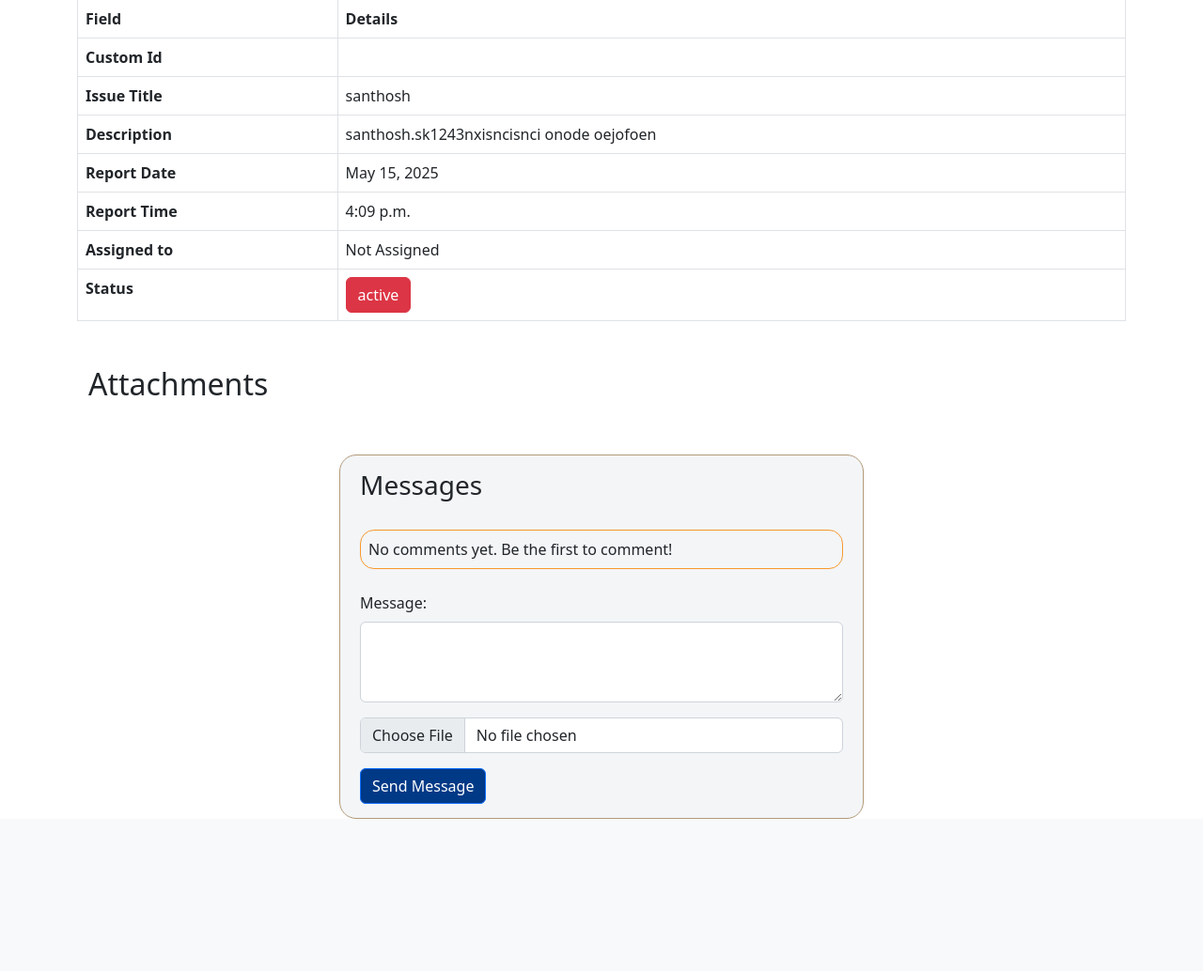
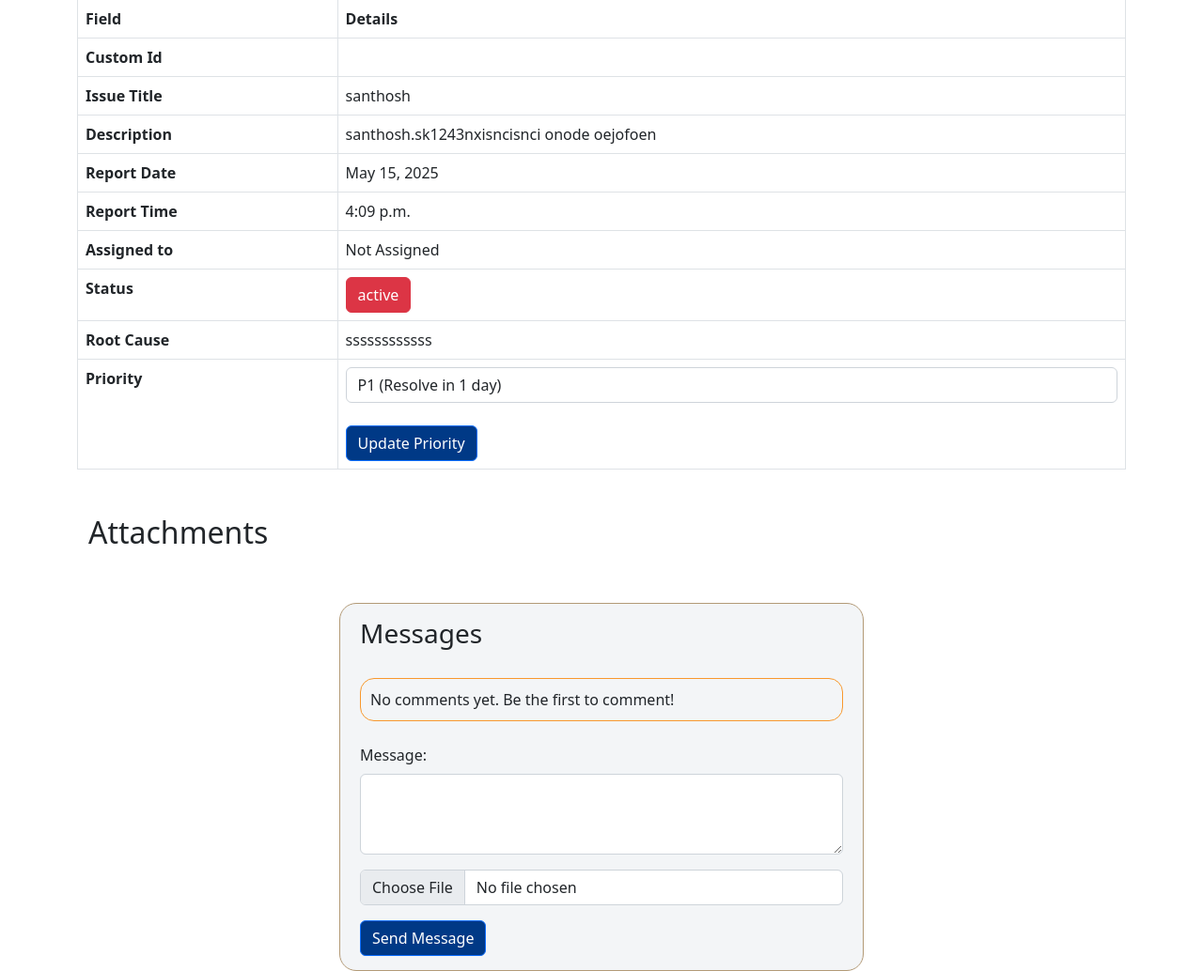
Before and after one commit to Santhu1243/chezzapp, a Django app: page /update-status/1/ in a window 1280 px wide. Shown: the part 272-1306 px from the top of the page at 94% size. Before the commit the page ends 1144 px from the top, so only its background shows below. Run offline with Django 5.2, Linux system fonts and the light colour scheme; a user stored in the database is signed in; data comes from the database, SQL or seed files in the repository; parts of the project's set-up code (start-up, migrations or seed data) failed here and were passed over; some libraries are stand-ins or nearby versions.

Commit message:
priority updated

```diff
--- a/chezzionwebapp/nonsap/models.py
+++ b/chezzionwebapp/nonsap/models.py
@@ -8,6 +8,12 @@ STATUS_CHOICES = [
     ('active', 'Active'),
     ('inprogress', 'inprogress'),
     ('resolved', 'Resolved'),
+]
+PRIORITY_CHOICES = [
+    ('P1', 'P1 - High'),
+    ('P2', 'P2 - Medium'),
+    ('P3', 'P3 - Low'),
+    ('P4', 'P4 - Custom'),
 ]
 
 class IncidentIssue(models.Model):
@@ -29,6 +35,11 @@ class IncidentIssue(models.Model):
          max_length=10,
          choices=STATUS_CHOICES,
          default='active',
+     )
+    priority = models.CharField(
+         max_length=10,
+         choices=PRIORITY_CHOICES,
+         default='P1',
      )
 
 
--- a/chezzionwebapp/nonsap/templates/incident-management/issue-status.html
+++ b/chezzionwebapp/nonsap/templates/incident-management/issue-status.html
@@ -59,6 +59,10 @@
 
                 </td>
             </tr>
+            <tr>
+                <td><strong>Root Cause</strong></td>
+                <td>{{ issue.root_cause }}</td>
+            </tr>
         </tbody>
     </table>
 
--- a/chezzionwebapp/nonsap/templates/incident-management/partials/comments.html
+++ b/chezzionwebapp/nonsap/templates/incident-management/partials/comments.html
@@ -37,9 +37,8 @@
 
 
             </li>
-            {% include 'incident-management/partials/pagination.html' %}
             {% empty %}
-            <li class="no-comments p-2">No comments yet. Be the first to comment!</li>
+            <li class="no-comments">No comments yet. Be the first to comment!</li>
             {% endfor %}
         </ul>
 
--- /dev/null
+++ b/chezzionwebapp/nonsap/templates/master/partials/priority_form.html
@@ -0,0 +1,66 @@
+<form method="post" action="{% url 'nonsap:update_priority' issue.id %}">
+    {% csrf_token %}
+    <div class="form-group d-md-flex">
+
+        <div class="col-12">
+            <select id="priority" name="priority" class="form-control">
+                <option value="p1" {% if issue.priority == 'p1' %}selected{% endif %}>P1 (Resolve in 1 day)</option>
+                <option value="p2" {% if issue.priority == 'p2' %}selected{% endif %}>P2 (Resolve in 3 days)</option>
+                <option value="p3" {% if issue.priority == 'p3' %}selected{% endif %}>P3 (Resolve in 6-7 days)</option>
+                <option value="p4" {% if issue.priority == 'p4' %}selected{% endif %}>P4 (Custom)</option>
+            </select>
+        </div>
+    </div>
+
+    <!-- Submit Button -->
+    <button type="submit" class="btn btn-primary mt-4">Update Priority</button>
+</form>
+
+<script>
+    $(document).ready(function () {
+        function calculateResolutionDate(daysToAdd) {
+            let currentDate = new Date();
+            currentDate.setDate(currentDate.getDate() + daysToAdd);
+
+            let day = currentDate.getDate();
+            let month = currentDate.getMonth() + 1; // Months are zero-based
+            let year = currentDate.getFullYear();
+
+            return (day < 10 ? '0' : '') + day + '/' + (month < 10 ? '0' : '') + month + '/' + year;
+        }
+
+        function updateResolutionDate() {
+            let priority = $('#priority').val();
+            let daysToAdd;
+
+            if (priority === "p1") daysToAdd = 1;
+            else if (priority === "p2") daysToAdd = 3;
+            else if (priority === "p3") daysToAdd = 6;
+            else if (priority === "p4") daysToAdd = parseInt($('#days').val());
+
+            $('#resolutionDate').val(calculateResolutionDate(daysToAdd));
+        }
+
+        // Update days input field based on priority
+        $('#priority').change(function () {
+            let priority = $(this).val();
+
+            if (priority === "p4") {
+                $('#days').prop("disabled", false);
+            } else {
+                $('#days').prop("disabled", true);
+                $('#days').val(priority === "p1" ? 1 : priority === "p2" ? 3 : 6);
+            }
+
+            updateResolutionDate();
+        });
+
+        // Update resolution date when custom days are entered
+        $('#days').on('input', function () {
+            updateResolutionDate();
+        });
+
+        // Set initial resolution date
+        updateResolutionDate();
+    });
+</script>
--- a/chezzionwebapp/nonsap/templates/master/view-details.html
+++ b/chezzionwebapp/nonsap/templates/master/view-details.html
@@ -59,6 +59,14 @@
 
                 </td>
             </tr>
+            <tr>
+                <td><strong>Root Cause</strong></td>
+                <td>{{ issue.root_cause }}</td>
+            </tr>
+            <tr>
+                <td><strong>Priority</strong></td>
+                <td>{% include 'master/partials/priority_form.html' %}</td>
+            </tr>
         </tbody>
     </table>
 
--- a/chezzionwebapp/nonsap/urls.py
+++ b/chezzionwebapp/nonsap/urls.py
@@ -34,6 +34,10 @@ urlpatterns = [
     path('password-reset/done/', auth_views.PasswordResetDoneView.as_view(), name='password_reset_done'),
     path('password-reset-confirm/<uidb64>/<token>/', auth_views.PasswordResetConfirmView.as_view(), name='password_reset_confirm'),
     path('password-reset-complete/', auth_views.PasswordResetCompleteView.as_view(), name='password_reset_complete'),
+    path('update_rootcause/<int:issue_id>/', views.update_rootcause, name='update_rootcause'),
+    path('update_priority/<int:issue_id>/', views.update_priority, name='update_priority'),
+
+
 ]
 
 urlpatterns += static(settings.MEDIA_URL, document_root=settings.MEDIA_ROOT)
--- a/chezzionwebapp/nonsap/views.py
+++ b/chezzionwebapp/nonsap/views.py
@@ -452,10 +452,14 @@ def view_details(request, issue_id):
 
     # Fetch comments
     comments = issue.comments.all()
+# Pagination logic
+    paginator = Paginator(comments, 5)  # Show 5 comments per page
+    page_number = request.GET.get('page')  # Get the page number from the URL
+    page_obj = paginator.get_page(page_number)
 
     return render(
         request,
-        'master/view-details.html',
+        'admin/view-issue.html',
         {
             'issue': issue,
             'attachments': attachments,
@@ -612,3 +616,47 @@ def superadmin_login_view(request):
         form = SuperAdminLoginForm()
 
     return render(request, 'registration/superadmin_login.html', {'form': form})
+
+
+
+
+
+def update_rootcause(request, issue_id):
+    issue = get_object_or_404(IncidentIssue, id=issue_id)
+
+    if request.method == 'POST':
+        # Get the root cause from the form
+        root_cause = request.POST.get('rootcause')
+
+        # Update the root cause field in the database
+        issue.root_cause = root_cause
+        issue.save()
+
+        # Redirect to the issue details page or another page after update
+        return redirect('nonsap:view_details', issue_id=issue.id)
+
+    return render(request, 'admin/view-issue.html', {'issue': issue})
+
+
+from django.shortcuts import render, get_object_or_404, redirect
+from .models import Issue
+
+def update_priority(request, issue_id):
+    # Get the issue object
+    issue = get_object_or_404(IncidentIssue, id=issue_id)
+
+    if request.method == 'POST':
+        # Get the selected priority and resolution days
+        priority = request.POST.get('priority')
+        resolution_days = request.POST.get('days')
+
+        # Update the priority and resolution days in the database
+        issue.priority = priority
+        issue.resolution_days = resolution_days
+        issue.save()
+
+        # Redirect to the issue detail page or other relevant page
+        return redirect('nonsap:view_issue', issue_id=issue.id)
+
+    # If not POST, render the form with the current issue data
+    return render(request, 'issue_detail.html', {'issue': issue})
```
Also changed, not shown: chezzionwebapp/nonsap/templates/admin/admin-dashboard.html (+6 -8 lines), chezzionwebapp/nonsap/templates/admin/partials/rootcause_form.html (added, +10 -0 lines), chezzionwebapp/nonsap/templates/admin/view-issue.html (+11 -0 lines), chezzionwebapp/nonsap/templates/home.html (+15 -1 lines), chezzionwebapp/nonsap/templates/incident-management/raise-issue.html (+0 -84 lines), chezzionwebapp/media/uploads/comments/Screenshot_10_yqz4VZW.png (added), chezzionwebapp/media/uploads/comments/logo.png (added), chezzionwebapp/media/uploads/comments/logo_9qFIDwR.png (added), chezzionwebapp/media/uploads/comments/logo_ND3iqs4.png (added), chezzionwebapp/media/uploads/comments/logo_oJYd5Uc.png (added), chezzionwebapp/media/uploads/uploads/logo_8cAnAWW.png (added), chezzionwebapp/media/uploads/uploads/logo_Oq0yG6p.png (added), chezzionwebapp/nonsap/migrations/0023_incidentissue_priority.py (added).
